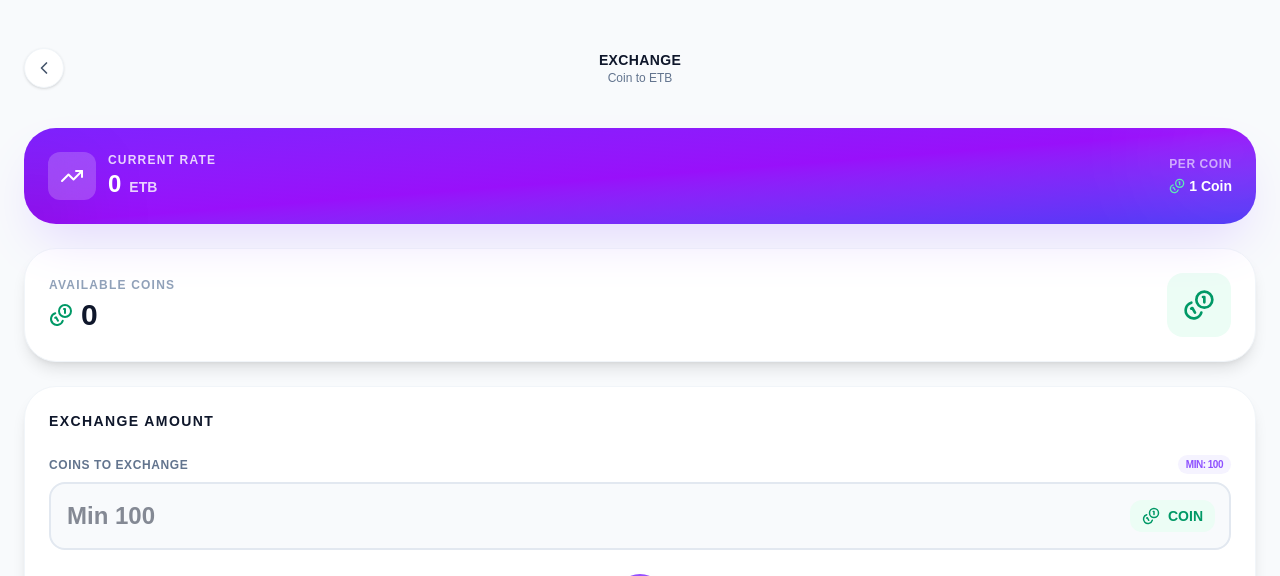
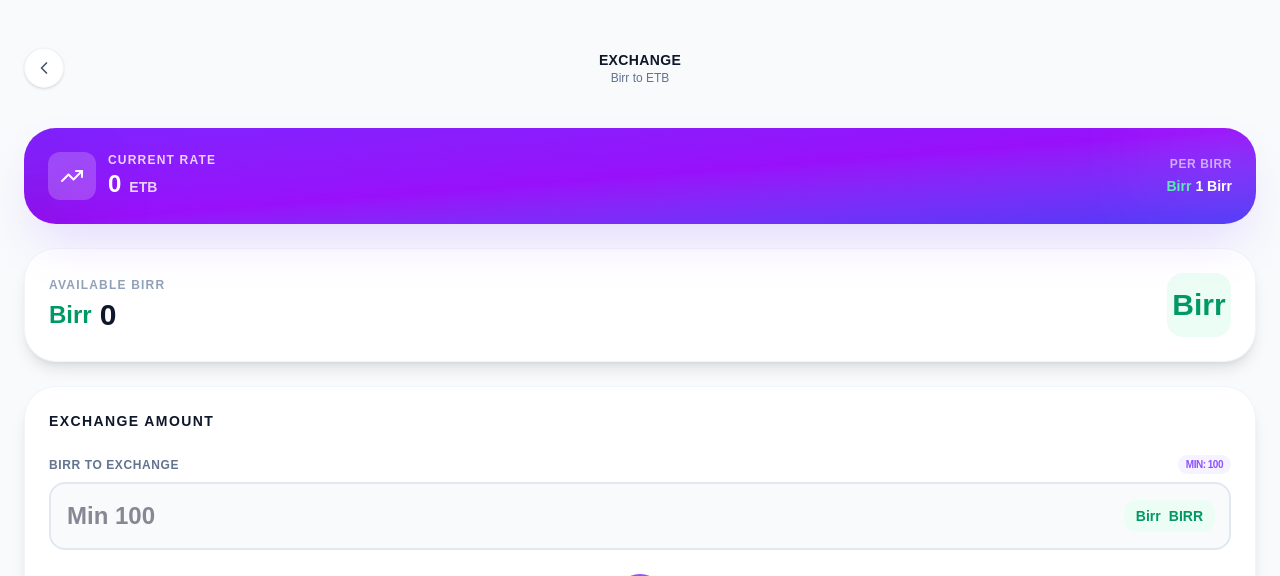
Before and after one commit to Shikur-Ebrahim/Turner, a Next.js app: page /users/exchange in a window 1280 px wide. Shown: the top 576 px of the page. Built offline with nearby package versions, Linux system fonts and the light colour scheme; no server answers; the database is empty; sample sign-in values are in the browser's storage.

Commit message:
update user and admin pages UI

```diff
--- a/app/admin/recharge-verification/page.tsx
+++ b/app/admin/recharge-verification/page.tsx
@@ -163,6 +163,8 @@ export default function RechargeVerificationPage() {
                         if (isFirstRecharge) {
                             const bonus = amount * pct;
                             inviterUpdate.teamIncome = increment(bonus);
+                            inviterUpdate.balance = increment(bonus);
+                            inviterUpdate.totalIncome = increment(bonus);
                             inviterUpdate.investedTeamSize = increment(1);
 
                             // VIP Eligibility Check
--- a/app/users/currency-rates/page.tsx
+++ b/app/users/currency-rates/page.tsx
@@ -37,9 +37,9 @@ export default function CurrencyRatesPage() {
     const translations = {
         english: {
             currencyRates: "Currency Rates",
-            turnerCoin: "Turner Coin",
+            turnerCoin: "Turner Birr",
             turnerStar: "Turner Star",
-            coin: "Coin",
+            coin: "Birr",
             star: "Star",
             etb: "ETB",
             totalAssetValue: "Total Asset Value",
@@ -207,7 +207,7 @@ export default function CurrencyRatesPage() {
                         <div className="relative z-10 flex flex-col h-full justify-between gap-4">
                             <div className="flex justify-between items-start">
                                 <div className={`w-12 h-12 rounded-2xl flex items-center justify-center transition-all duration-300 ${selectedAsset === "COIN" ? "bg-white/20 text-white backdrop-blur-md" : "bg-emerald-500/10 text-emerald-500"}`}>
-                                    <Coins size={24} className={selectedAsset === "COIN" ? "animate-pulse fill-current" : ""} />
+                                    <span className={`text-lg font-black ${selectedAsset === "COIN" ? "text-white animate-pulse" : "text-emerald-500"}`}>Birr</span>
                                 </div>
                             </div>
 
--- a/app/users/exchange/page.tsx
+++ b/app/users/exchange/page.tsx
@@ -42,24 +42,24 @@ export default function ExchangePage() {
     const translations = {
         english: {
             exchange: "Exchange",
-            coinToEtb: "Coin to ETB",
+            coinToEtb: "Birr to ETB",
             currentRate: "Current Rate",
             etb: "ETB",
-            perCoin: "Per Coin",
-            coin: "Coin",
-            availableCoins: "Available Coins",
+            perCoin: "Per Birr",
+            coin: "Birr",
+            availableCoins: "Available Birr",
             exchangeAmount: "Exchange Amount",
-            coinsToExchange: "Coins to Exchange",
+            coinsToExchange: "Birr to Exchange",
             min: "Min",
             youWillReceive: "You Will Receive",
             processing: "Processing...",
             exchangeNow: "Exchange Now",
             exchangeSuccessful: "Exchange Successful!",
             transactionCompleted: "Transaction completed successfully",
-            coins: "Coins",
+            coins: "Birr",
             ok: "OK",
-            minimumExchange: "Minimum exchange amount is 100 Coins",
-            insufficientBalance: "Insufficient Coin balance",
+            minimumExchange: "Minimum exchange amount is 100 Birr",
+            insufficientBalance: "Insufficient Birr balance",
             exchangeFailed: "Failed to process exchange. Please try again."
         },
         amharic: {
@@ -225,7 +225,7 @@ export default function ExchangePage() {
                         <div className="text-right">
                             <p className="text-xs font-bold text-white/60 uppercase tracking-wider">{t("perCoin")}</p>
                             <div className="flex items-center gap-1 justify-end mt-1">
-                                <Coins size={16} className="text-emerald-300" />
+                                <span className="text-sm font-black text-emerald-300">Birr</span>
                                 <span className="text-sm font-bold text-white">1 {t("coin")}</span>
                             </div>
                         </div>
@@ -238,12 +238,12 @@ export default function ExchangePage() {
                         <div>
                             <p className="text-xs font-bold text-slate-400 uppercase tracking-widest mb-1">{t("availableCoins")}</p>
                             <div className="flex items-center gap-2">
-                                <Coins size={24} className="text-emerald-600" />
+                                <span className="text-2xl font-black text-emerald-600">Birr</span>
                                 <span className="text-3xl font-black text-slate-900">{Number(userData?.teamIncome || 0).toLocaleString()}</span>
                             </div>
                         </div>
                         <div className="w-16 h-16 rounded-2xl bg-emerald-50 flex items-center justify-center">
-                            <Coins size={32} className="text-emerald-600" />
+                            <span className="text-3xl font-black text-emerald-600">Birr</span>
                         </div>
                     </div>
                 </section>
@@ -267,7 +267,7 @@ export default function ExchangePage() {
                                 className="w-full bg-slate-50 border-2 border-slate-200 rounded-2xl px-4 py-4 text-2xl font-bold text-slate-900 focus:outline-none focus:border-emerald-500 transition-colors"
                             />
                             <div className="absolute right-4 top-1/2 -translate-y-1/2 flex items-center gap-2 bg-emerald-50 px-3 py-1.5 rounded-xl">
-                                <Coins size={18} className="text-emerald-600" />
+                                <span className="text-sm font-black text-emerald-600">Birr</span>
                                 <span className="text-sm font-bold text-emerald-600">{t("coin").toUpperCase()}</span>
                             </div>
                         </div>
--- a/app/users/invite/page.tsx
+++ b/app/users/invite/page.tsx
@@ -226,12 +226,8 @@ export default function InvitePage() {
                             <div className="flex items-center gap-2">
                                 <span className="text-2xl font-black text-slate-800 tracking-tight">{stats.earned}</span>
                                 <div className="relative">
-                                    <div className="absolute inset-0 bg-yellow-400 blur-md opacity-40 animate-pulse"></div>
-                                    <Coins
-                                        size={24}
-                                        className="text-yellow-500 fill-yellow-300 drop-shadow-[0_4px_4px_rgba(234,179,8,0.5)] animate-[bounce_3s_infinite]"
-                                        strokeWidth={2.5}
-                                    />
+                                    <div className="absolute inset-0 bg-yellow-400 blur-md opacity-40 animate-pulse rounded-lg"></div>
+                                    <span className="relative px-2 py-1 bg-yellow-500 text-white text-xs font-black rounded-lg shadow-[0_4px_4px_rgba(234,179,8,0.5)] animate-[bounce_3s_infinite] tracking-wide">Birr</span>
                                 </div>
                             </div>
                         </div>
--- a/app/users/team/page.tsx
+++ b/app/users/team/page.tsx
@@ -308,8 +308,8 @@ export default function TeamPage() {
                                         {stats.totalCommission.toLocaleString(undefined, { minimumFractionDigits: 0, maximumFractionDigits: 0 })}
                                     </p>
                                     <div className="relative">
-                                        <div className="absolute inset-0 bg-amber-400 blur-md opacity-40 animate-pulse"></div>
-                                        <Coins size={36} className="text-amber-500 fill-amber-300 drop-shadow-[0_4px_4px_rgba(245,158,11,0.5)] animate-[bounce_3s_infinite]" strokeWidth={2.5} />
+                                        <div className="absolute inset-0 bg-amber-400 blur-md opacity-40 animate-pulse rounded-xl"></div>
+                                        <span className="relative px-3 py-1.5 bg-amber-500 text-white text-sm font-black rounded-xl shadow-[0_4px_8px_rgba(245,158,11,0.5)] animate-[bounce_3s_infinite] tracking-wide">Birr</span>
                                     </div>
                                 </div>
                             </div>
--- a/app/users/wallet/page.tsx
+++ b/app/users/wallet/page.tsx
@@ -58,7 +58,7 @@ export default function WalletPage() {
             turnerStars: "Turner Stars",
             exchangeRates: "Exchange Rates",
             updated: "Updated!",
-            coin: "Coin",
+            coin: "Birr",
             star: "Star"
         },
         amharic: {
@@ -376,7 +376,7 @@ export default function WalletPage() {
                                     <div className="w-6 h-6 relative perspective-1000">
                                         <img
                                             src="/assets/advanced_3d_coin.png"
-                                            alt="Coin"
+                                            alt="Birr"
                                             className="w-full h-full object-contain animate-[spin_3s_linear_infinite] drop-shadow-sm"
                                         />
                                     </div>
--- a/app/users/welcome/page.tsx
+++ b/app/users/welcome/page.tsx
@@ -77,7 +77,7 @@ function WelcomeContent() {
             buyProduct: "Buy Product",
             vipRules: "Vip Rules",
             withdraw: "Withdraw",
-            transfer: "Transfer",
+            transfer: "Team",
             inviteFriends: "Invite Friends",
             earnRewards: "Earn Multi-Level Rewards",
             announcement: "Announcement",
@@ -108,7 +108,7 @@ function WelcomeContent() {
             buyProduct: "ምርት ይግዙ",
             vipRules: "ቪአይፒ ደንቦች",
             withdraw: "ገንዘብ ያውጡ",
-            transfer: "ማስተላለፍ",
+            transfer: "ቡድን",
             inviteFriends: "ጓደኞችን ይጋብዙ",
             earnRewards: "የብዙ ደረጃ ሽልማቶችን ያግኙ",
             announcement: "ማስታወቂያ",
@@ -668,14 +668,14 @@ function WelcomeContent() {
 
                                                         <div className={`w-10 h-10 rounded-full flex items-center justify-center shrink-0 border-2 border-white shadow-sm relative z-10 ${isCoin ? "bg-emerald-100" : "bg-amber-100"}`}>
                                                             {isCoin ? (
-                                                                <Coins size={20} className={isUnread ? "text-emerald-600" : "text-emerald-500"} />
+                                                                <span className={`text-sm font-black ${isUnread ? "text-emerald-600" : "text-emerald-500"}`}>Birr</span>
                                                             ) : (
                                                                 <Star size={20} className={isUnread ? "text-amber-600" : "text-amber-500"} />
                                                             )}
                                                         </div>
                                                         <div className="flex flex-col relative z-10">
                                                             <p className={`text-xs font-bold leading-tight ${isUnread ? isCoin ? "text-emerald-900" : "text-amber-900" : "text-gray-900"}`}>
-                                                                {isCoin ? "Coin" : "Star"} Rate Updated
+                                                                {isCoin ? "Birr" : "Star"} Rate Updated
                                                             </p>
                                                             <p className={`text-[10px] font-bold mt-0.5 ${isUnread ? isCoin ? "text-emerald-600" : "text-amber-600" : "text-gray-700"}`}>
                                                                 New Rate: {notif.newRate} ETB
@@ -919,7 +919,7 @@ function WelcomeContent() {
                                 {[
                                     { label: t('vipRules'), img: "/vip_rule_3d.png", color: "blue", action: () => router.push("/users/vip-rules") },
                                     { label: t('withdraw'), img: "/assets/withdrawal.png", color: "indigo", action: () => router.push("/users/withdraw") },
-                                    { label: t('transfer'), icon: ArrowRightLeft, color: "amber", special: true, action: () => router.push("/users/exchange") }
+                                    { label: t('transfer'), icon: Users, color: "amber", special: true, action: () => router.push("/users/team") }
                                 ].map((item: any, i: number) => (
                                     <button
                                         key={i}
```
